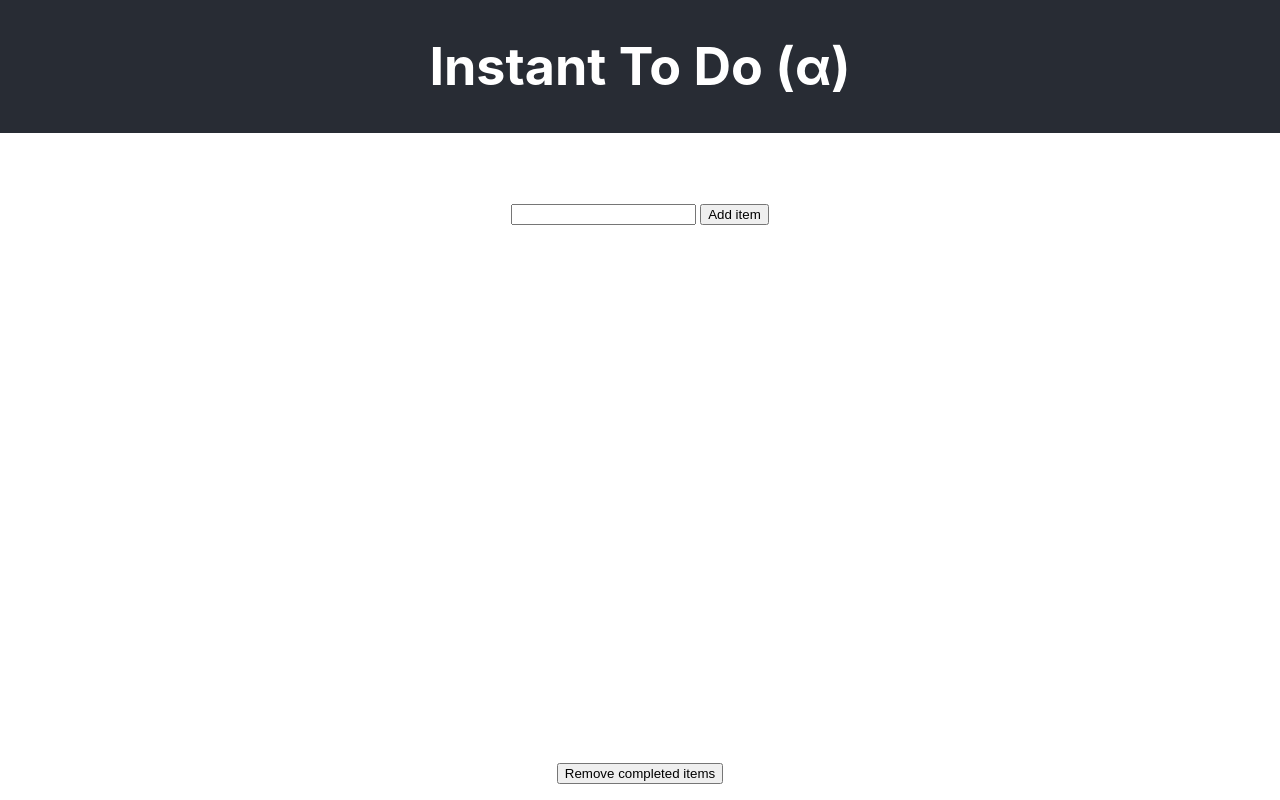
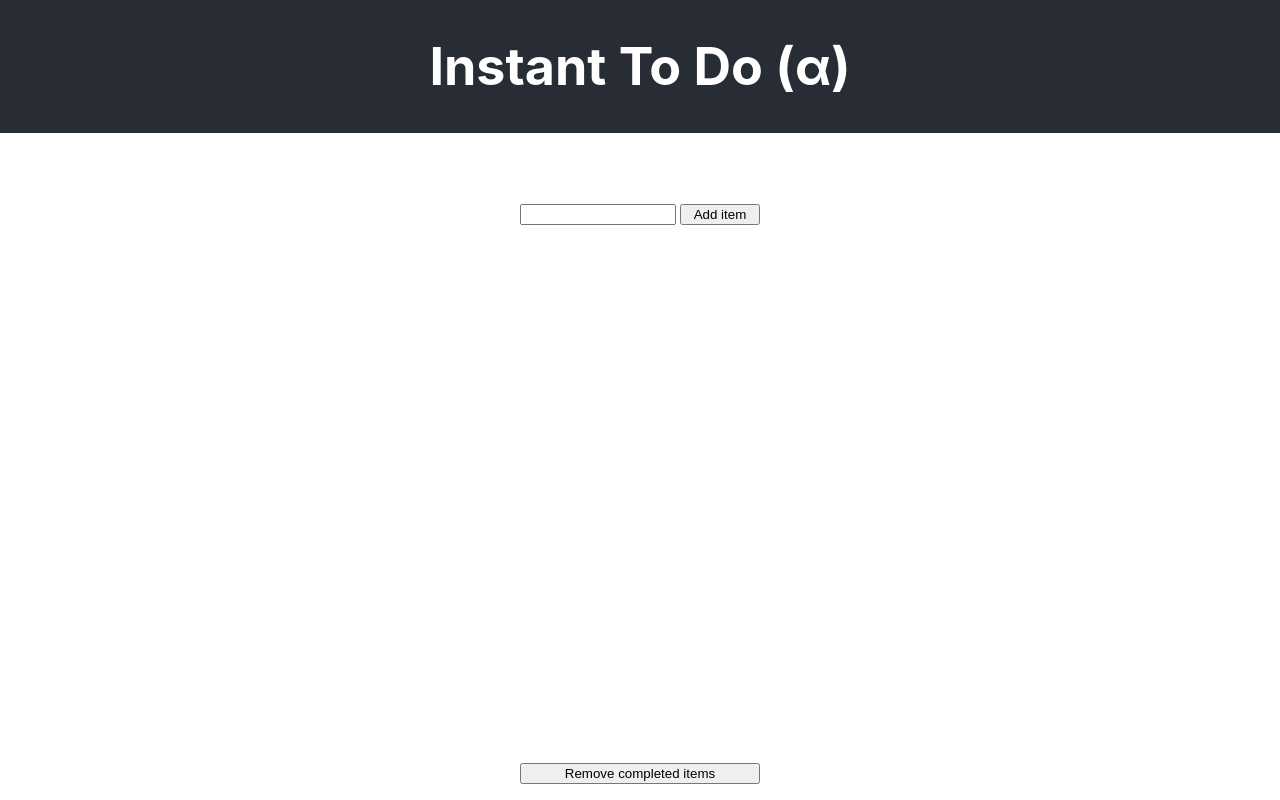
Before and after one commit to summertree128/instant_todo, a React (Create React App) app: page / in a window 1280 px wide. Built offline with nearby package versions, Linux system fonts and the light colour scheme.

Commit message:
Fix design for buttons

```diff
--- a/src/App.js
+++ b/src/App.js
@@ -58,7 +58,7 @@ function App() {
         />
       </div>
       <footer>
-        <button onClick={handleRemoveCompleted}>
+        <button onClick={handleRemoveCompleted} style={{ width: "240px", marginTop: "16px"}}>
           Remove completed items
         </button>
       </footer>
--- a/src/TodoList.jsx
+++ b/src/TodoList.jsx
@@ -17,8 +17,9 @@ const TodoList = (props) => {
           id="new-todo"
           onChange={props.handleChange}
           value={props.text}
+          style={{ width: "148px" }}
         />
-        <button style={{marginLeft: "4px"}}>
+        <button style={{marginLeft: "4px", width: "80px"}}>
           Add item
         </button>
       </form>
```
